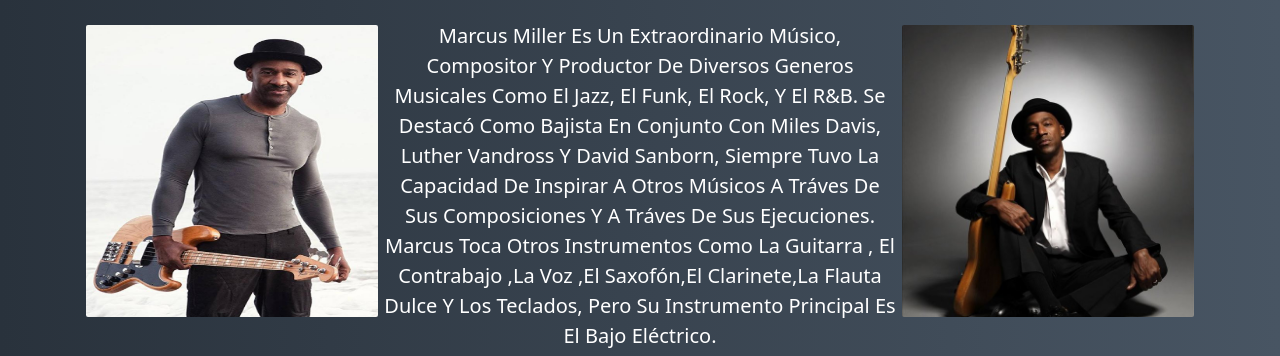
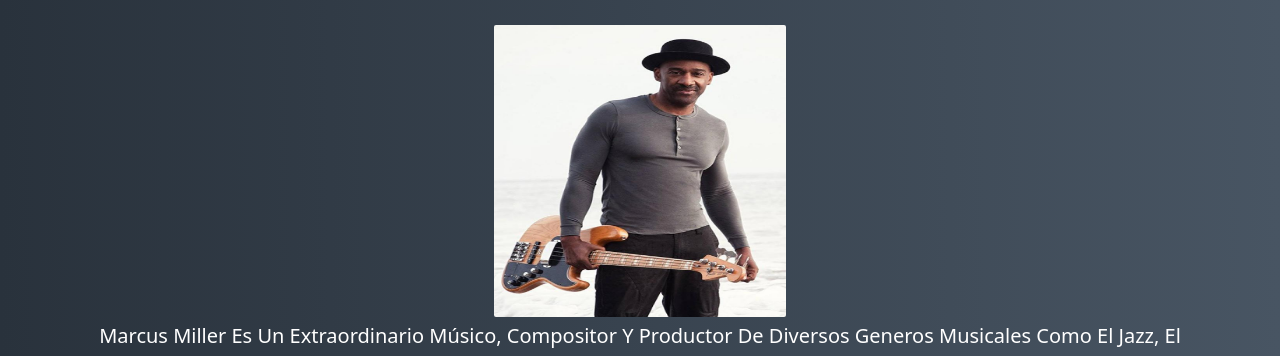
Before and after one commit to santiagocorbella/Marcus-Miller, a website: page index.html in a window 1280 px wide. Shown: the part 248-604 px from the top of the page. Drawn offline with nearby package versions, Linux system fonts and the light colour scheme.

Commit message:
desafio aplicando septimasubida

```diff
--- a/index.html
+++ b/index.html
@@ -33,8 +33,7 @@
  <section>
    <article>
     <picture>
-     <img src="./1434473504.jpg" class="rounded float-start" height="300" width="300" alt="Foto de Marcus Miller en la playa">
-     <img src="./A-79989-1446067079-7490.jpg" class="rounded float-end" height="300" width="300" alt="Foto de Marcus Miller sentado con bajo de 4 cuerdas">
+     <img src="./1434473504.jpg" class="rounded mx-auto d-block" height="300" width="300" alt="Foto de Marcus Miller en la playa">
     </picture>
    </article>
   </section>
```
